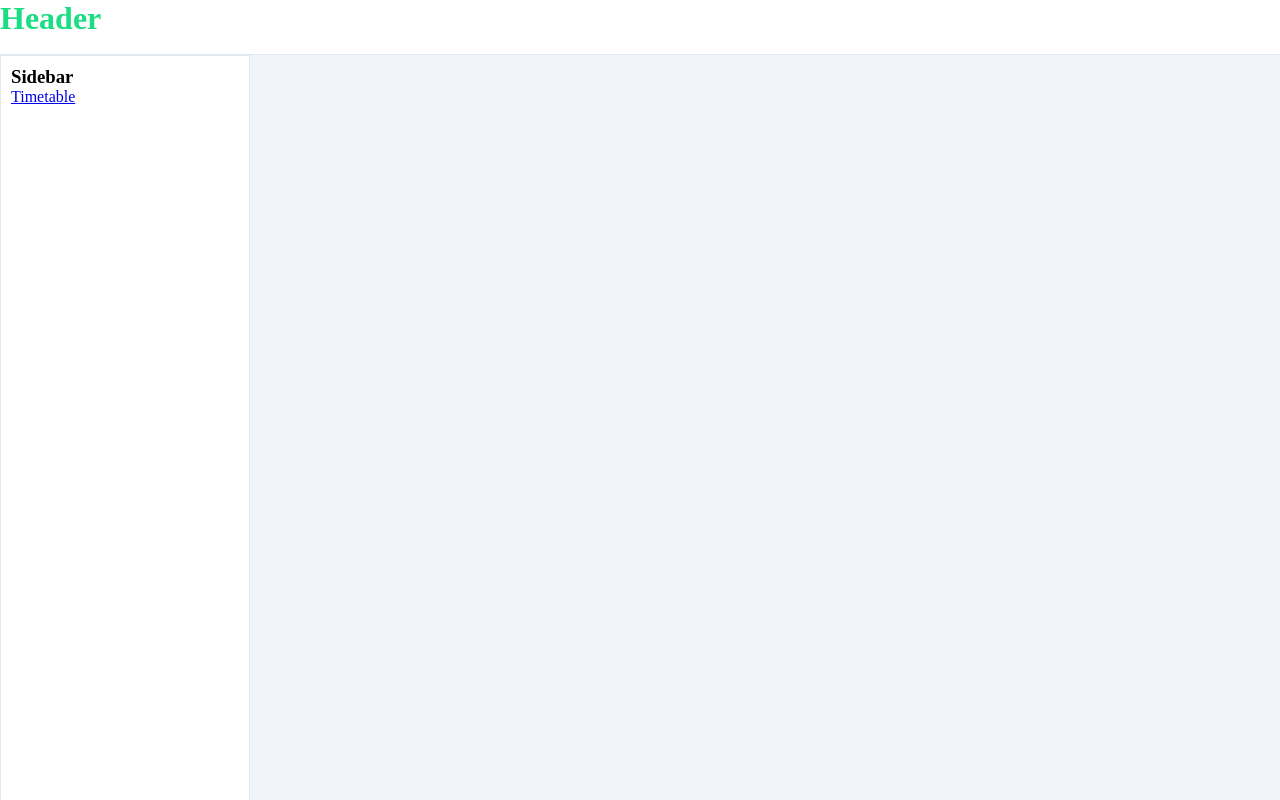
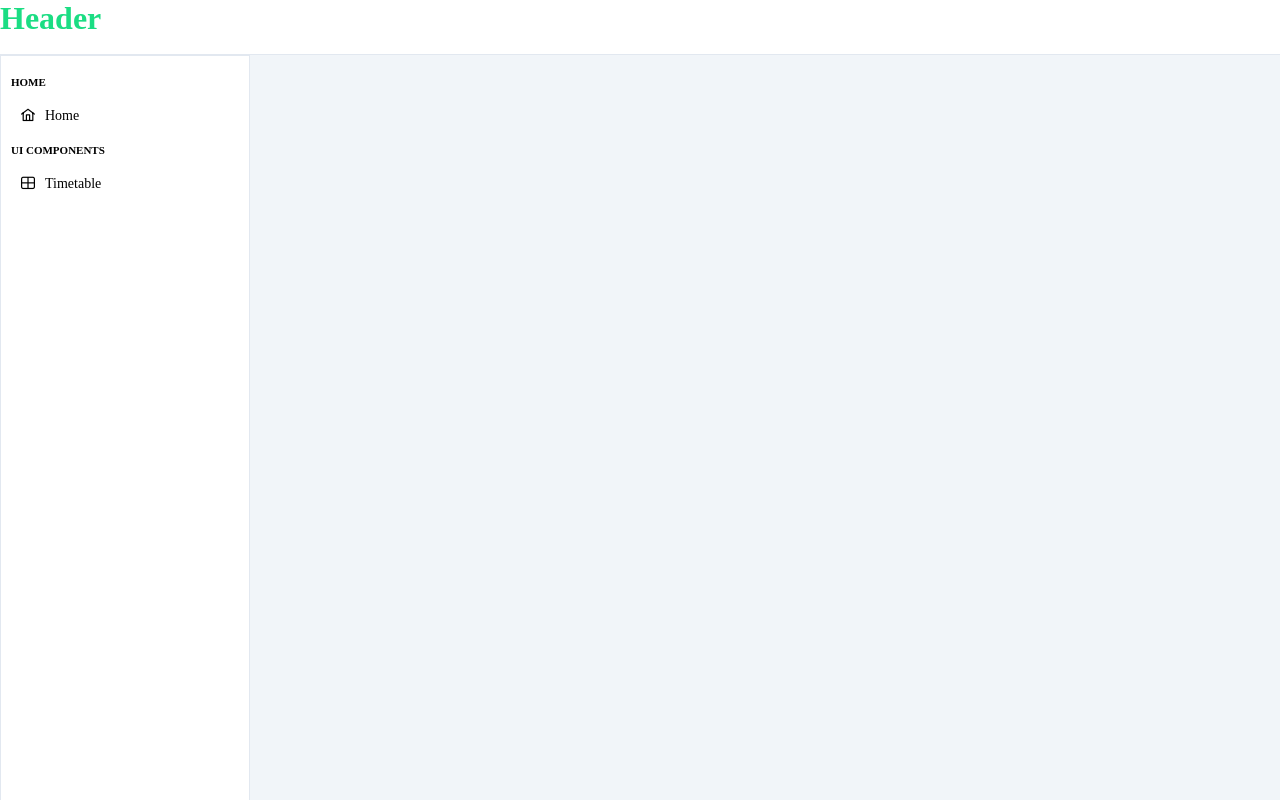
Before and after one commit to EzzatKhaqan/Vue-Journey, a Vue app in the folder module-library/: page / in a window 1280 px wide. Built offline with nearby package versions, Linux system fonts and the light colour scheme.

Commit message:
feat: add primeicons dependency and implement sidebar menu with dynamic items

```diff
--- a/module-library/package.json
+++ b/module-library/package.json
@@ -9,6 +9,7 @@
     "preview": "vite preview"
   },
   "dependencies": {
+    "primeicons": "^7.0.0",
     "vue": "^3.5.13",
     "vue-router": "^4.5.0"
   },
--- /dev/null
+++ b/module-library/src/components/index.js
@@ -0,0 +1,2 @@
+export { default as Menu } from "./menu/Menu.vue";
+export { default as MenuItem } from "./menu/MenuItem.vue";
--- /dev/null
+++ b/module-library/src/components/menu/Menu.vue
@@ -0,0 +1,20 @@
+<script setup>
+import MenuItem from './MenuItem.vue';
+const props = defineProps({
+    model: {
+        type: Array
+    }
+});
+</script>
+<template>
+    <ul class="layout-menu">
+        <MenuItem v-for="(item, index) in props.model" :item="item" :root="true" :key="index" />
+    </ul>
+</template>
+
+<style>
+.layout-menu {
+    padding: 0;
+    margin: 0;
+}
+</style>
--- /dev/null
+++ b/module-library/src/components/menu/MenuItem.vue
@@ -0,0 +1,82 @@
+<script setup>
+const props = defineProps({
+    item: {
+        type: Object
+    },
+    root: {
+        type: Boolean,
+        default: true
+    }
+})
+</script>
+
+<template>
+    <li :class="props.root ? 'root-menuitem' : ''">
+        <!-- if item is root -->
+        <div class="menuitem-root-text" v-if="props.root">{{ props.item.label }}</div>
+        <a v-if="props.item.items && !root">
+            <i class="pi menuitem-icon" :class="props.item.icon"></i>
+            <div class="menuitem-text">{{ props.item.label }}</div>
+            <i v-if="props.item.items" class="pi pi-angle-down layout-submenu-toggler"></i>
+        </a>
+        <router-link v-if="props.item.to" :to="props.item.to">
+            <i class="pi menuitem-icon" :class="props.item.icon"></i>
+            <div class="menuitem-text">{{ props.item.label }}</div>
+        </router-link>
+        <ul class="submenu" v-if="props.item.items">
+            <MenuItem v-for="(submenuItem, index) in props.item.items" :item="submenuItem" :root="false" :key="index" />
+        </ul>
+    </li>
+</template>
+
+
+<style>
+.layout-menu li {
+    list-style-type: none;
+}
+
+.layout-menu .root-menuitem>a {
+    display: none;
+}
+
+.menuitem-root-text {
+    font-size: 11px;
+    font-weight: 700;
+    text-transform: uppercase;
+    margin: 10px 0;
+    color: var(--e-text-color);
+    user-select: none;
+}
+
+.submenu li>a {
+    position: relative;
+    display: flex;
+    padding: 10px 5px;
+    text-decoration: none;
+    color: var(--e-text-color);
+    padding-left: 10px;
+    cursor: pointer;
+}
+
+.submenu li {
+    border-radius: 4px;
+    transition: all 0.3s ease;
+}
+
+.menuitem-icon {
+    font-size: 14px;
+    margin-right: 10px;
+}
+
+.menuitem-text {
+    font-size: 14px;
+}
+
+.layout-submenu-toggler {
+    margin-left: auto;
+}
+
+.submenu li:hover {
+    background-color: var(--e-surface-ground);
+}
+</style>
--- a/module-library/src/layout/Sidebar.vue
+++ b/module-library/src/layout/Sidebar.vue
@@ -1,12 +1,37 @@
-<script setup></script>
+<script setup>
+import { ref } from 'vue';
+import { Menu } from '../components/index.js';
+
+const model = ref([
+
+    {
+        label: 'Home',
+        items: [
+            {
+                label: 'Home',
+                icon: 'pi pi-home',
+                to: '/',
+            },
+        ],
+    },
+    {
+        label: 'UI Components',
+        items: [
+            {
+                label: 'Timetable ',
+                to: '/timetable',
+                icon: 'pi pi-table',
+            },
+        ],
+    },
+]);
+</script>
 
 <template>
 
     <div class="sidebar">
 
-        <h3>Sidebar</h3>
-        <router-link to="/timetable">Timetable</router-link> <br>
-
+        <Menu :model="model" />
     </div>
 
 </template>
--- a/module-library/src/main.js
+++ b/module-library/src/main.js
@@ -1,6 +1,7 @@
 import { createApp } from "vue";
 import App from "./App.vue";
 import router from "./router";
+import "primeicons/primeicons.css";
 const app = createApp(App);
 
 app.use(router);
```
Also changed, not shown: 1 other file (tests, documents, lock files or other folders).
